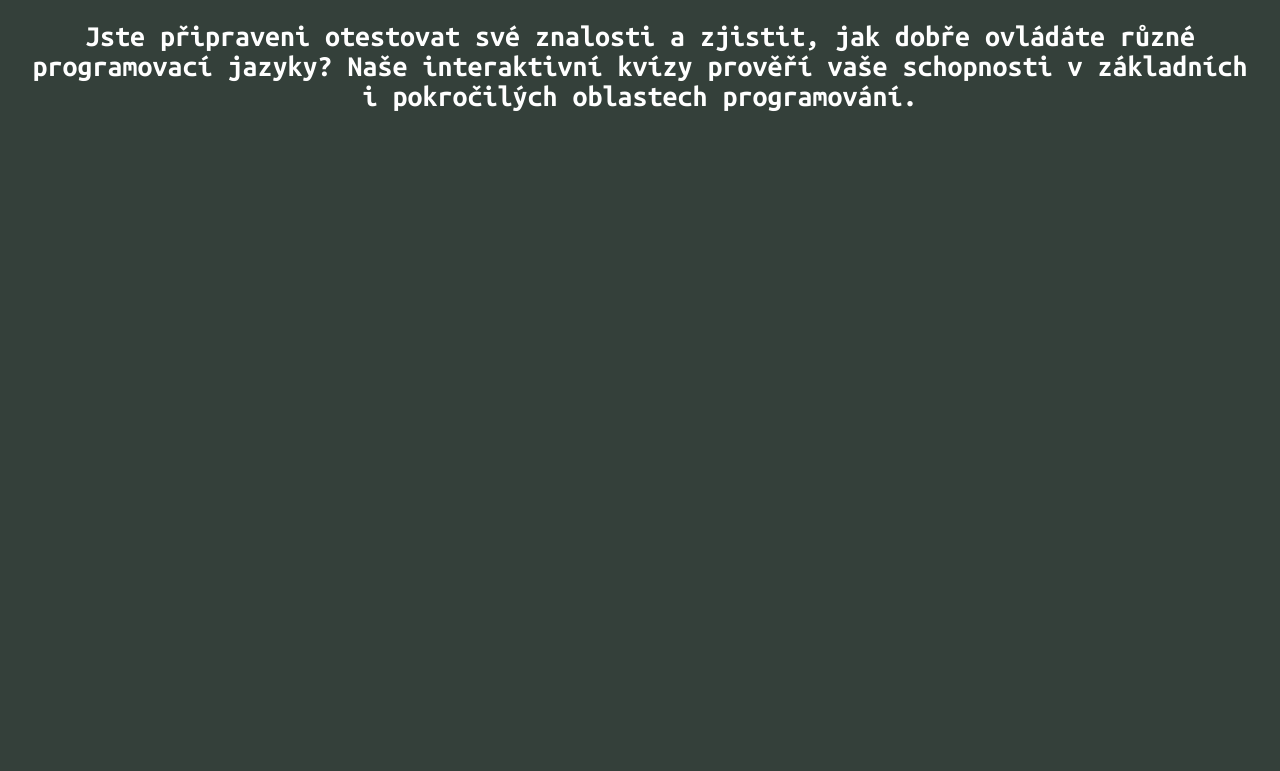
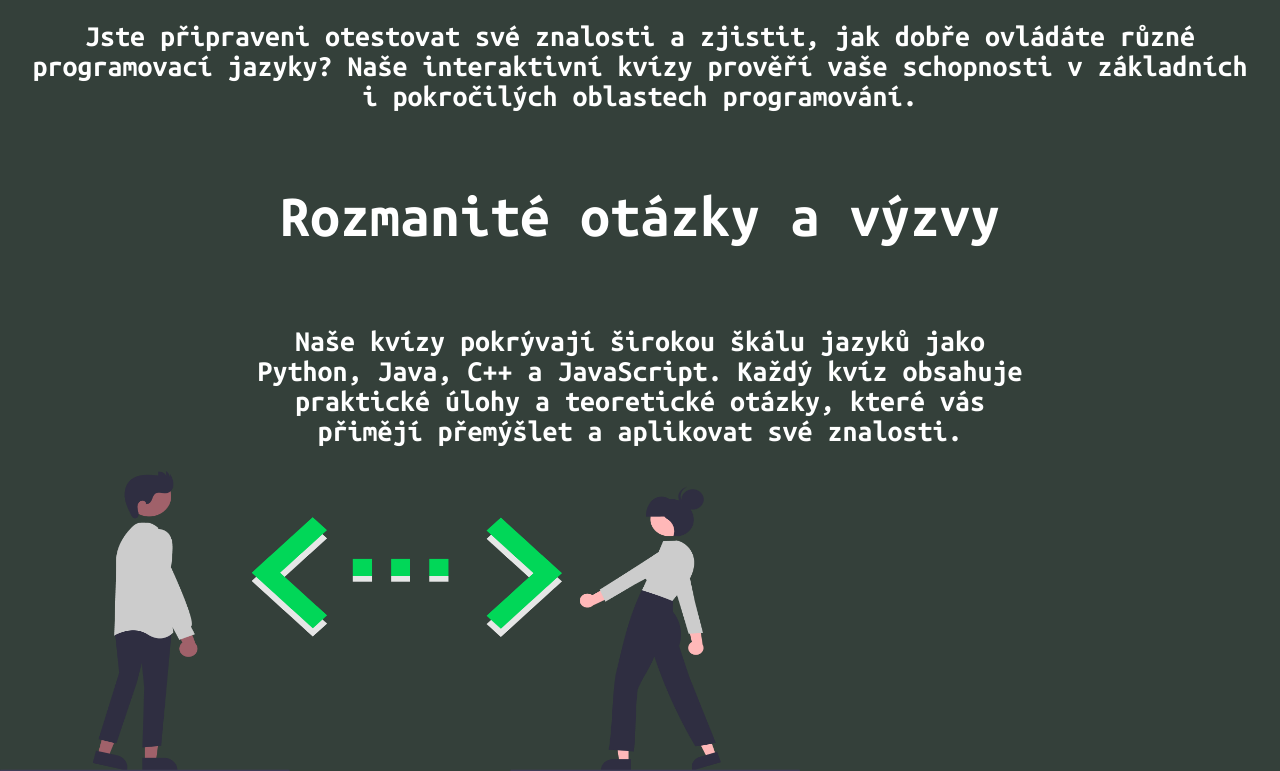
Before and after one commit to VanRhapsody/PersonalProject, a Flask app: page / in a window 1280 px wide. Shown: the part 294-1065 px from the top of the page. Before the commit the page ends 405 px from the top, so only its background shows below. Run offline with Flask 3, Linux system fonts and the light colour scheme.

Commit message:
První prvek úvodní stránky

```diff
--- a/static/css/style.css
+++ b/static/css/style.css
@@ -61,17 +61,37 @@ h1 {
 }
 
 h2 {
+  font-size: 60px;
+  display: inline-block;
+  color: white;
+
+}
+
+h3 {
   font-size: 30px;
   display: inline-block;
   color: white;
   margin: 20px;
   padding: 5px;
+
 }
+
+
 
 .align-center {
   text-align: center;
   margin-left: auto;
   margin-right: auto;
+}
+
+.align-left {
+  text-align: center;
+  left: 0;
+}
+
+.align-right {
+  text-align: center;
+  right: 0;
 }
 
 .ubuntu-mono-regular {
--- a/templates/index.html
+++ b/templates/index.html
@@ -3,7 +3,15 @@
 {% block content %}
 <div class="align-center">
 <h1 style="margin-top: 50px; width: 100%;">Vítejte v unikatní soutěži ByteBurst!</h1>
-<h2>Jste připraveni otestovat své znalosti a zjistit, jak dobře ovládáte různé programovací jazyky? Naše interaktivní kvízy prověří vaše schopnosti v základních i pokročilých oblastech programování.</h2>
+<h3>Jste připraveni otestovat své znalosti a zjistit, jak dobře ovládáte různé programovací jazyky? Naše interaktivní kvízy prověří vaše schopnosti v základních i pokročilých oblastech programování.</h3>
 </div>
 
+<div class="align-right">
+    <h2 style="margin-top: 50px; width: 100%;">Rozmanité otázky a výzvy</h2>
+    <h3 style="width: 60%; margin-top:2%;">Naše kvízy pokrývají širokou škálu jazyků jako Python, Java, C++ a JavaScript. Každý kvíz obsahuje praktické úlohy a teoretické otázky, které vás přimějí přemýšlet a aplikovat své znalosti.</h3>
+    <img src="static\images\code.png" style="width: 800px; height: 300px; float: left;" alt="">
+</div>
+
+
+
 {% endblock %}
```
Also changed, not shown: static/images/code.png (added).
